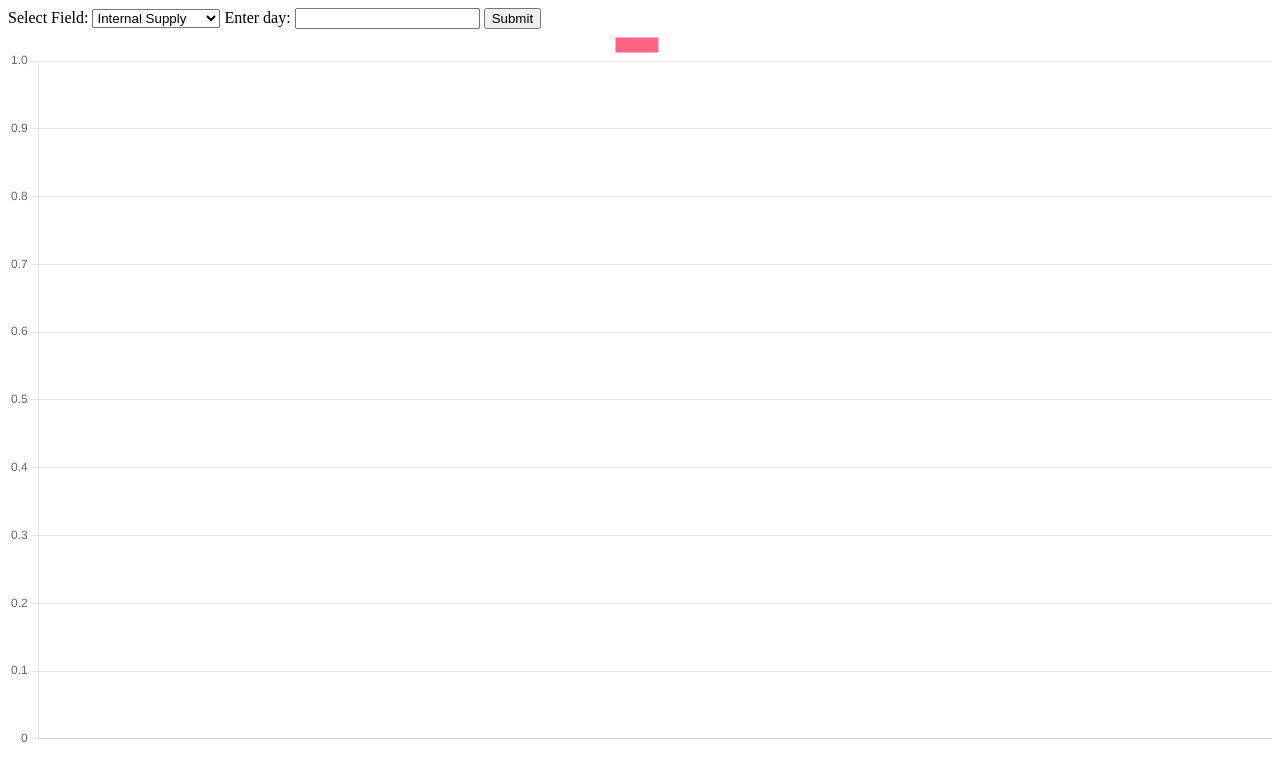
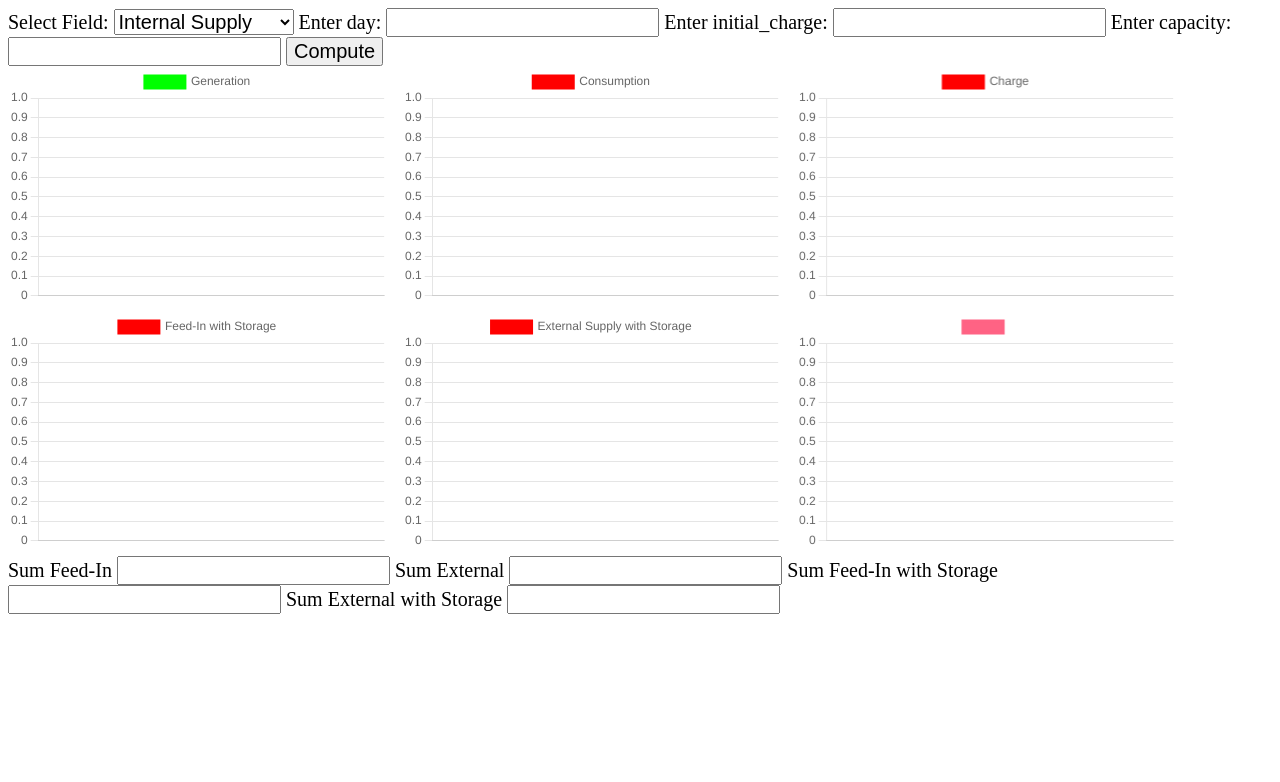
Before and after one commit to maxspahn/SolarStorageCalculator, a Flask app: template solarcalc/templates/index.html in a window 1280 px wide. Shown: the top 782 px of the page. Run offline with Flask 3, Linux system fonts and the light colour scheme; the template is opened without the code that fills it, so the values that code supplies are empty.

Commit message:
ft[logic]: Adds logic to compute storage.

```diff
--- a/solarcalc/app.py
+++ b/solarcalc/app.py
@@ -1,5 +1,5 @@
 # Importing required functions
-from solarcalc.helpers import DataParser
+from solarcalc.helpers import DataParser, Storage
 from flask import Flask, render_template, request
 
 # Flask constructor
@@ -12,16 +12,31 @@ def homepage():
     data_parser = DataParser()
     selected_day = '20231229'
     selected_field = 'internal_supply'
+    initial_charge = 10000
+    capacity = 15000
 
     if request.method == 'POST':
-        # Get the value entered in the form field
-        selected_field = request.form['selected_field']
-        selected_day = request.form['selected_day']
+        if 'selected_field' in request.form:
+            # Get the value entered in the form field
+            selected_field = request.form['selected_field']
+            selected_day = request.form['selected_day']
+            initial_charge = float(request.form['initial_charge'])
+            capacity = float(request.form['capacity'])
+
 
     # Get data based on the selected field
     data_parser.parse(f'data/{selected_day}.csv')
+    storage = Storage(initial_charge, data_parser.interval, capacity)
     data = data_parser.data_by_field(selected_field).tolist()
     labels = data_parser.get_times()
+
+    data_internal = data_parser.data_by_field('generation').tolist()
+    data_external = data_parser.data_by_field('consumption').tolist()
+    feed_in = data_parser.data_by_field('feed-in').tolist()
+    external_supply = data_parser.data_by_field('external_supply').tolist()
+    sum_feed_in = sum(feed_in) * data_parser.interval
+    sum_external = sum(external_supply) * data_parser.interval
+    storage.set_production_consumption(data_internal, data_external)
 
 
 
@@ -29,8 +44,19 @@ def homepage():
         template_name_or_list='index.html',
         data=data,
         labels=labels,
+        data_internal=data_internal,
+        data_external=data_external,
+        data_internal_battery=storage.feed_in,
+        data_external_battery=storage.external,
+        data_charge=storage.charge,
+        initial_charge=initial_charge,
+        capacity=capacity,
         selected_field=selected_field,
         selected_day=selected_day,
+        sum_feed_in_battery=storage.sum_feed_in,
+        sum_external_battery=storage.sum_external,
+        sum_feed_in=sum_feed_in,
+        sum_external=sum_external,
     )
 
 
--- a/solarcalc/helpers.py
+++ b/solarcalc/helpers.py
@@ -1,4 +1,5 @@
 from typing import List
+import re
 import numpy as np
 import pandas as pd
 
@@ -15,14 +16,21 @@ FIELDS_MAP = {
 class DataParser():
 
     _header: List[str]
+    _interval: float
 
     def __init__(self):
-        self.__header = []
+        self._header = []
         self._data = []
+        self._interval = 1.0
 
     def parse(self, file_name: str):
         self._data = pd.read_csv(file_name, delimiter=';', thousands=',')
         self._header = self._data.columns
+        self._interval = int(re.split('"|:', self._data[self._header[0]][0])[2])/60
+
+    @property
+    def interval(self) -> float:
+        return self._interval
 
     def data_by_time_and_field(self, timestamp: float, field: str) -> float:
         index = int(timestamp * 4) - 1
@@ -43,3 +51,54 @@ class DataParser():
     @property
     def header(self) -> List[str]:
         return _header
+
+class Storage():
+    _capacity: float
+    _charge: List[float]
+    _feed_in: List[float]
+    _external: List[float]
+    _interval: float
+    _initial_charge: float
+
+    def __init__(self, initial_charge: float, interval: float, capacity: float):
+        self._charge = []
+        self._feed_in = []
+        self._external = []
+        self._capacity = capacity
+        self._interval = interval
+        self._initial_charge = initial_charge
+
+
+    def set_production_consumption(self, production: List[float], consumption: List[float]) -> None:
+        assert len(production) == len(consumption)
+        current_charge = self._initial_charge
+        for i in range(len(production)):
+            gained_charge = self._interval * (production[i] - consumption[i])
+            current_charge += gained_charge
+            external = max(0, 0 - current_charge)
+            feed_in = max(0, current_charge - self._capacity)
+            current_charge = min(self._capacity, current_charge)
+            current_charge = max(0, current_charge)
+            self._charge.append(current_charge)
+            self._feed_in.append(feed_in/self._interval)
+            self._external.append(external/self._interval)
+
+    @property
+    def charge(self) -> List[float]:
+        return self._charge
+
+    @property
+    def feed_in(self) -> List[float]:
+        return self._feed_in
+
+    @property
+    def sum_feed_in(self) -> float:
+        return sum(self.feed_in) * self._interval
+
+    @property
+    def external(self) -> List[float]:
+        return self._external
+
+    @property
+    def sum_external(self) -> float:
+        return sum(self.external) * self._interval
--- a/solarcalc/templates/index.html
+++ b/solarcalc/templates/index.html
@@ -4,6 +4,17 @@
 <head>
 	<script src="https://cdn.jsdelivr.net/npm/chart.js"></script>
 	<title>Chartjs Charts</title>
+  <style>
+    body, input, select {
+        font-size: 20px; /* Set your desired base font size */
+    }
+    .canvas-container {
+        display: inline-block;
+        margin-right: 10px; /* Adjust the margin as needed */
+        height: 30vh;
+        width: 30%;
+    }
+  </style>
 </head>
 
 <body>
@@ -23,11 +34,43 @@
 
       <label for="selected_day">Enter day:</label>
       <input type="text" id="selected_day" name="selected_day" value="{{ selected_day }}">
-      <input type="submit" value="Submit">
+      <label for="initial_charge">Enter initial_charge:</label>
+      <input type="text" id="initial_charge" name="initial_charge" value="{{ initial_charge }}">
+      <label for="capacity">Enter capacity:</label>
+      <input type="text" id="capacity" name="capacity" value="{{ capacity }}">
+      <input type="submit" value="Compute">
   </form>
-	<div style="height: 90vh; width: 100%;">
-		<canvas id="plot"></canvas>
-	</div>
+  <div>
+    <div class="canvas-container">
+        <canvas id="plot_internal"></canvas>
+    </div>
+    <div class="canvas-container">
+        <canvas id="plot_external"></canvas>
+    </div>
+    <div class="canvas-container">
+        <canvas id="plot_charge"></canvas>
+    </div>
+  </div>
+  <div>
+    <div class="canvas-container">
+        <canvas id="plot_internal_battery"></canvas>
+    </div>
+    <div class="canvas-container">
+        <canvas id="plot_external_battery"></canvas>
+    </div>
+    <div class="canvas-container">
+        <canvas id="plot"></canvas>
+    </div>
+  </div>
+
+  <label for="sum_feed_in">Sum Feed-In</label>
+  <input type="text" id="sum_feed_in" name="Sum Feed-In" value="{{ sum_feed_in }}" readonly>
+  <label for="sum_external">Sum External</label>
+  <input type="text" id="sum_feed_in" name="Sum Feed-In" value="{{ sum_external }}" readonly>
+  <label for="sum_feed_in">Sum Feed-In with Storage</label>
+  <input type="text" id="sum_feed_in" name="Sum Feed-In" value="{{ sum_feed_in_battery }}" readonly>
+  <label for="sum_external">Sum External with Storage</label>
+  <input type="text" id="sum_feed_in" name="Sum Feed-In" value="{{ sum_external_battery }}" readonly>
 
 	<script>
 		const labels = {{ labels | tojson}};
@@ -53,6 +96,112 @@
 			config
 		);
 
+
+		const data_internal = {
+			labels: labels,
+			datasets: [{
+				label: 'Generation',
+				backgroundColor: 'rgb(0, 255, 0)',
+				borderColor: 'rgb(0, 255, 0)',
+				data: {{ data_internal | tojson}},
+			}]
+		};
+
+		const config_internal = {
+			type: 'line',
+			data: data_internal,
+			options: { maintainAspectRatio: false }
+		};
+
+		const plot_internal = new Chart(
+			document.getElementById('plot_internal'),
+			config_internal
+		);
+
+		const data_external = {
+			labels: labels,
+			datasets: [{
+				label: 'Consumption',
+				backgroundColor: 'rgb(255, 0, 0)',
+				borderColor: 'rgb(255, 0, 0)',
+				data: {{ data_external | tojson}},
+			}]
+		};
+
+		const config_external = {
+			type: 'line',
+			data: data_external,
+			options: { maintainAspectRatio: false }
+		};
+
+		const plot_external = new Chart(
+			document.getElementById('plot_external'),
+			config_external
+		);
+
+		const data_charge = {
+			labels: labels,
+			datasets: [{
+				label: 'Charge',
+				backgroundColor: 'rgb(255, 0, 0)',
+				borderColor: 'rgb(255, 0, 0)',
+				data: {{ data_charge | tojson}},
+			}]
+		};
+
+		const config_charge = {
+			type: 'line',
+			data: data_charge,
+			options: { maintainAspectRatio: false }
+		};
+
+		const plot_charge = new Chart(
+			document.getElementById('plot_charge'),
+			config_charge
+		);
+
+		const data_internal_battery = {
+			labels: labels,
+			datasets: [{
+				label: 'Feed-In with Storage',
+				backgroundColor: 'rgb(255, 0, 0)',
+				borderColor: 'rgb(255, 0, 0)',
+				data: {{ data_internal_battery | tojson}},
+			}]
+		};
+
+		const config_internal_battery = {
+			type: 'line',
+			data: data_internal_battery,
+			options: { maintainAspectRatio: false }
+		};
+
+		const plot_internal_battery = new Chart(
+			document.getElementById('plot_internal_battery'),
+			config_internal_battery
+		);
+
+		const data_external_battery = {
+			labels: labels,
+			datasets: [{
+				label: 'External Supply with Storage',
+				backgroundColor: 'rgb(255, 0, 0)',
+				borderColor: 'rgb(255, 0, 0)',
+				data: {{ data_external_battery | tojson}},
+			}]
+		};
+
+		const config_external_battery = {
+			type: 'line',
+			data: data_external_battery,
+			options: { maintainAspectRatio: false }
+		};
+
+		const plot_external_battery = new Chart(
+			document.getElementById('plot_external_battery'),
+			config_external_battery
+		);
+
 	</script>
 </body>
 </html>
```
Also changed, not shown: test/test_data_parser.py (+1 -0 lines).
